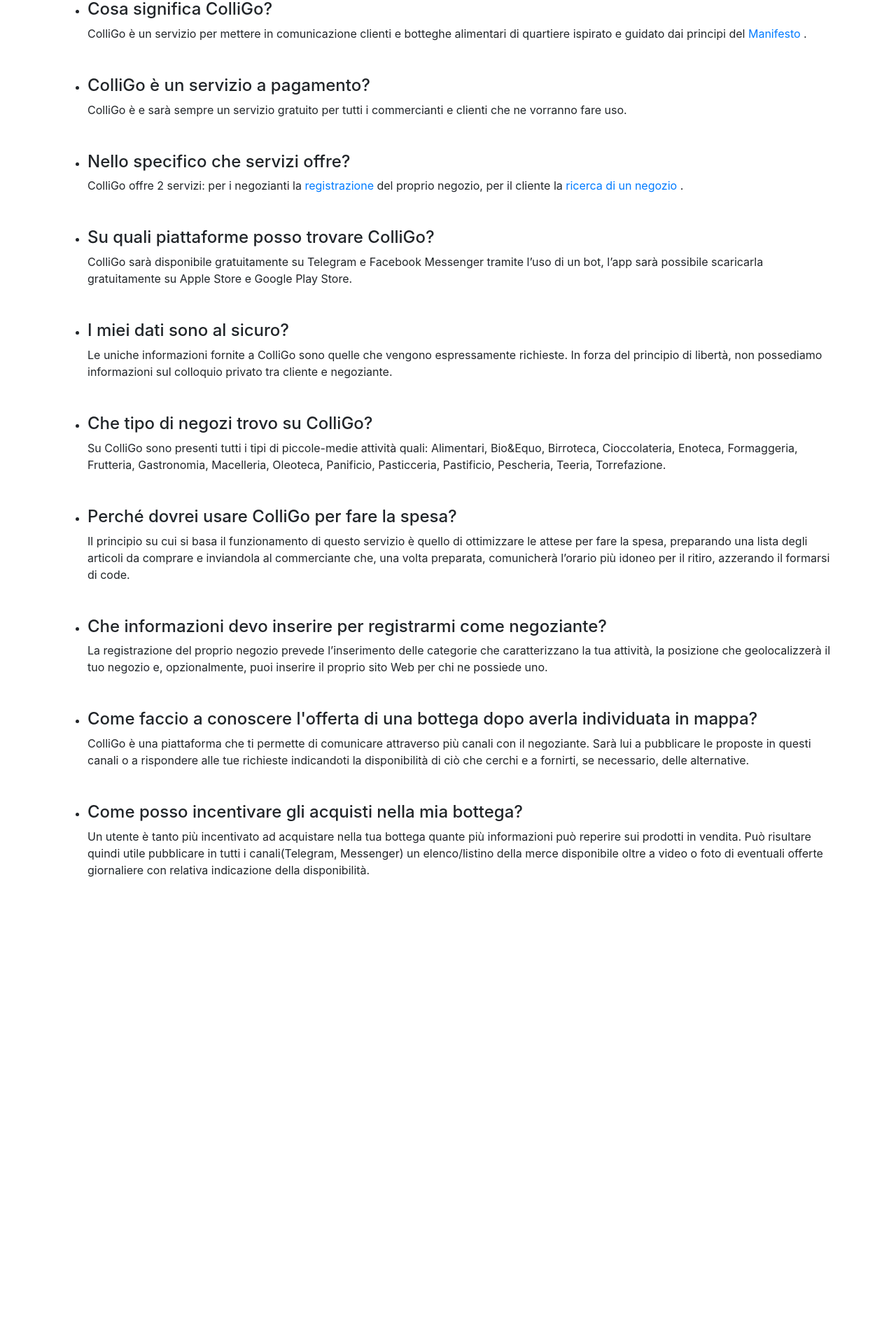
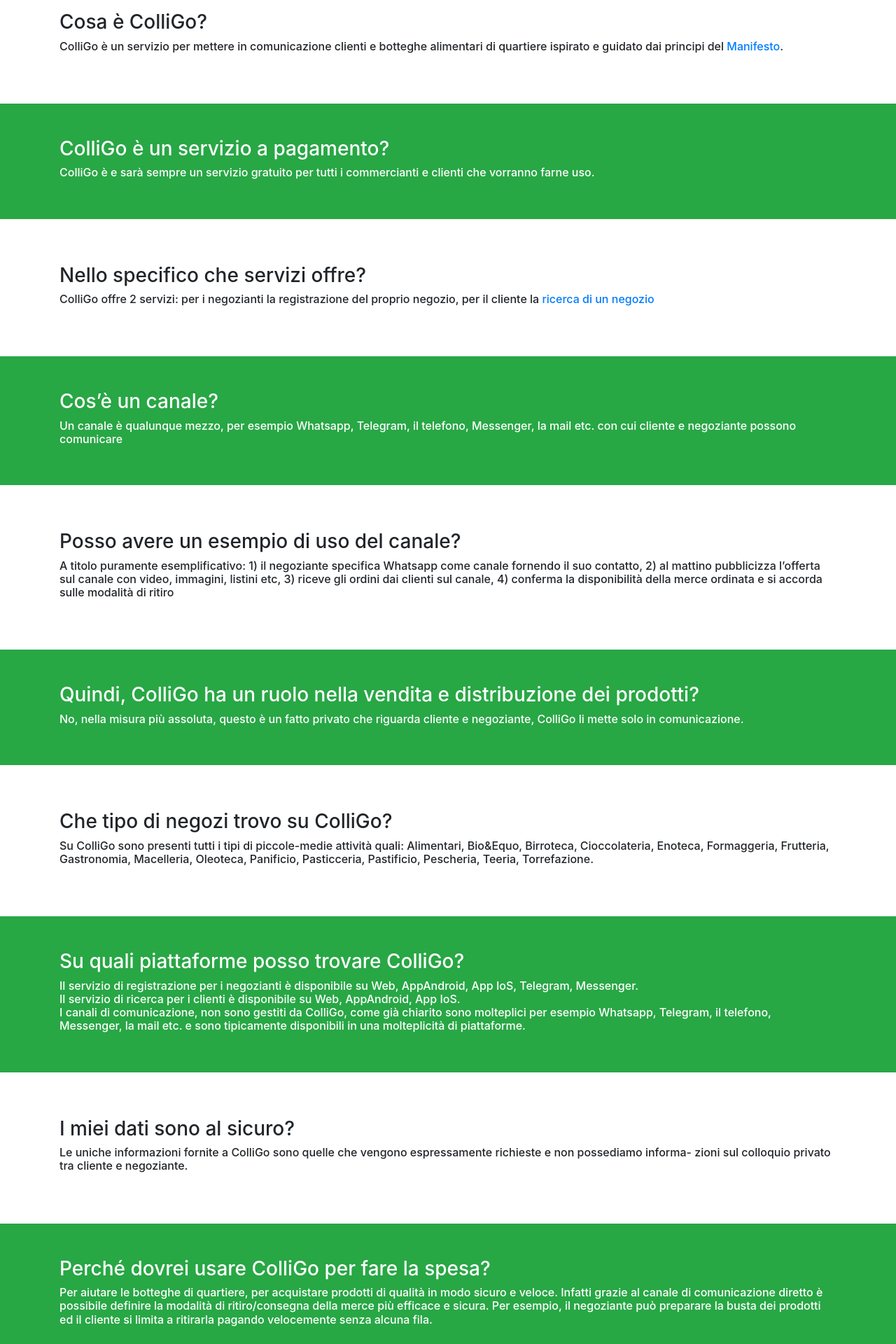
Before and after one commit to limone-eth/easy-collect-web, a Vue app: page /domande-frequenti in a window 1280 px wide. Shown: the part 211-2131 px from the top of the page at 70% size. Before the commit the page ends 1482 px from the top, so only its background shows below. Built offline with nearby package versions, Linux system fonts and the light colour scheme; what vue-browser-geolocation, vue-toast-notification would draw is missing.

Commit message:
New Chi Siamo and FAQ

```diff
--- a/src/components/Faq.vue
+++ b/src/components/Faq.vue
@@ -1,114 +1,144 @@
 <template>
-    <div class="container">
-        <div class="h1 mt-5 text-center">
+    <div>
+        <div class="h1 mt-5 container">
             Domande Frequenti
         </div>
-        <ul>
-            <li>
-                <div class="h4 mt-5">
+        <div class="mt-3 container pt-5 pb-5">
+            <div class="h3">
+                Cosa è ColliGo?
+            </div>
+            <div class="h6">
+                ColliGo è un servizio per mettere in comunicazione clienti e botteghe alimentari di quartiere ispirato e
+                guidato dai principi del <a href="/manifesto">Manifesto</a>.
+            </div>
+        </div>
+        <div class="mt-3 bg-success text-white pt-5 pb-5">
+            <div class="container">
+                <div class="h3">
+                    ColliGo è un servizio a pagamento?
+                </div>
+                <div class="h6">
+                    ColliGo è e sarà sempre un servizio gratuito per tutti i commercianti e clienti che vorranno farne
+                    uso.
+                </div>
+            </div>
+        </div>
+        <div class="mt-3 container pt-5 pb-5">
+            <div class="h3">
+                Nello specifico che servizi offre?
+            </div>
+            <div class="h6">
+                ColliGo offre 2 servizi: per i negozianti la registrazione <a href="/registrati"></a> del proprio
+                negozio, per
+                il cliente la <a href="/mappa">ricerca di un negozio</a>
+            </div>
+        </div>
+        <div class="mt-3 bg-success text-white pt-5 pb-5">
+            <div class="container">
+                <div class="h3">
+                    Cos’è un canale?
+                </div>
+                <div class="h6">
+                    Un canale è qualunque mezzo, per esempio Whatsapp, Telegram, il telefono, Messenger, la mail etc.
+                    con cui cliente e negoziante possono comunicare
+                </div>
+            </div>
+        </div>
+        <div class="mt-3 container pt-5 pb-5">
+            <div class="h3">
+                Posso avere un esempio di uso del canale?
+            </div>
+            <div class="h6">
+                A titolo puramente esemplificativo: 1) il negoziante specifica Whatsapp come canale fornendo il suo
+                contatto, 2) al mattino pubblicizza l’offerta sul canale con video, immagini, listini etc, 3) riceve gli
+                ordini dai clienti sul canale, 4) conferma la disponibilità della merce ordinata e si accorda sulle
+                modalità di ritiro
+            </div>
+        </div>
+        <div class="mt-3 bg-success text-white pt-5 pb-5">
+            <div class="container">
+                <div class="h3">
+                    Quindi, ColliGo ha un ruolo nella vendita e distribuzione dei prodotti?
+                </div>
+                <div class="h6">
+                    No, nella misura più assoluta, questo è un fatto privato che riguarda cliente e negoziante, ColliGo
+                    li mette solo in comunicazione.
+                </div>
+            </div>
+        </div>
+        <div class="mt-3 container pt-5 pb-5">
+            <div class="h3">
+                Che tipo di negozi trovo su ColliGo?
+            </div>
+            <div class="h6">
+                Su ColliGo sono presenti tutti i tipi di piccole-medie attività quali: Alimentari, Bio&Equo, Birroteca,
+                Cioccolateria, Enoteca, Formaggeria, Frutteria, Gastronomia, Macelleria, Oleoteca, Panificio,
+                Pasticceria, Pastificio, Pescheria, Teeria, Torrefazione.
+            </div>
+        </div>
+        <div class="mt-3 bg-success text-white pt-5 pb-5">
+            <div class="container">
+                <div class="h3">
+                    Su quali piattaforme posso trovare ColliGo?
+                </div>
+                <div class="h6">
+                    Il servizio di registrazione per i negozianti è disponibile su Web, AppAndroid, App IoS, Telegram,
+                    Messenger. <br>
+                    Il servizio di ricerca per i clienti è disponibile su Web, AppAndroid, App IoS. <br>
+                    I canali di comunicazione, non sono gestiti da ColliGo, come già chiarito sono molteplici per
+                    esempio Whatsapp, Telegram, il telefono, Messenger, la mail etc. e sono tipicamente disponibili in
+                    una molteplicità di piattaforme.
+                </div>
+            </div>
+        </div>
+        <div class="mt-3 container pt-5 pb-5">
+            <div class="h3">
+                I miei dati sono al sicuro?
+            </div>
+            <div class="h6">
+                Le uniche informazioni fornite a ColliGo sono quelle che vengono espressamente richieste e non
+                possediamo informa- zioni sul colloquio privato tra cliente e negoziante.
+            </div>
+        </div>
+        <div class="mt-3 bg-success text-white pt-5 pb-5">
+            <div class="container">
+                <div class="h3">
+                    Perché dovrei usare ColliGo per fare la spesa?
+                </div>
+                <div class="h6">
+                    Per aiutare le botteghe di quartiere, per acquistare prodotti di qualità in modo sicuro e veloce.
+                    Infatti grazie al canale di comunicazione diretto è possibile definire la modalità di
+                    ritiro/consegna della merce più efficace e sicura. Per esempio, il negoziante può preparare la busta
+                    dei prodotti ed il cliente si limita a ritirarla pagando velocemente senza alcuna fila.
+                </div>
+            </div>
+        </div>
+        <div class="mt-3 container pt-5 pb-5">
+            <div class="h3">
+                ColliGo è open source, cosa significa?
+            </div>
+            <div class="h6">
+                Significa che chiunque può vedere come ColliGo è fatto su <a
+                    href="https://github.com/andreavitaletti/ColliGo">https://github.com/andreavitaletti/ColliGo</a> e
+                proporre miglioramenti.
+            </div>
+        </div>
+        <div class="mt-3 bg-success text-white pt-5 pb-5">
+            <div class="container">
+                <div class="h3">
                     Cosa significa ColliGo?
                 </div>
-                <div>
-                    ColliGo è un servizio per mettere in comunicazione clienti e botteghe alimentari di quartiere
-                    ispirato e guidato dai principi del <a href="./Manifesto.pdf" target="_blank">Manifesto
-                </a>.
+                <div class="h6">
+                    Colligo è un termine latino dai molteplici significati, tra cui alcuni pertinenti ai principi che ci
+                    guidano: riunire, ricondurre, guadagnare, richiamare alla memoria, raccogliere.
                 </div>
-            </li>
-            <li>
-                <div class="h4 mt-5">
-                    ColliGo è un servizio a pagamento?
-                </div>
-                <div>
-                    ColliGo è e sarà sempre un servizio gratuito per tutti i commercianti e clienti che ne
-                    vorranno fare uso.
-                </div>
-            </li>
-            <li>
-                <div class="h4 mt-5">
-                    Nello specifico che servizi offre?
-                </div>
-                <div>
-                    ColliGo offre 2 servizi: per i negozianti la
-                    <router-link to="/registrati">registrazione</router-link>
-                    del proprio negozio,
-                    per il cliente la
-                    <router-link to="/mappa">ricerca di un negozio</router-link>
-                    .
-                </div>
-            </li>
-            <li>
-                <div class="h4 mt-5">
-                    Su quali piattaforme posso trovare ColliGo?
-                </div>
-                <div>
-                    ColliGo sarà disponibile gratuitamente su Telegram e Facebook Messenger tramite l’uso di un bot,
-                    l’app sarà possibile scaricarla gratuitamente su Apple Store e Google Play Store.
-                </div>
-            </li>
-            <li>
-                <div class="h4 mt-5">
-                    I miei dati sono al sicuro?
-                </div>
-                <div>
-                    Le uniche informazioni fornite a ColliGo sono quelle che vengono espressamente richieste. In forza
-                    del principio di libertà, non possediamo informazioni sul colloquio privato tra cliente e
-                    negoziante.
-                </div>
-            </li>
-            <li>
-                <div class="h4 mt-5">
-                    Che tipo di negozi trovo su ColliGo?
-                </div>
-                <div>
-                    Su ColliGo sono presenti tutti i tipi di piccole-medie attività quali: Alimentari, Bio&Equo,
-                    Birroteca, Cioccolateria, Enoteca, Formaggeria, Frutteria, Gastronomia, Macelleria, Oleoteca,
-                    Panificio, Pasticceria, Pastificio, Pescheria, Teeria, Torrefazione.
-                </div>
-            </li>
-            <li>
-                <div class="h4 mt-5">
-                    Perché dovrei usare ColliGo per fare la spesa?
-                </div>
-                <div>
-                    Il principio su cui si basa il funzionamento di questo servizio è quello di ottimizzare le
-                    attese per fare la spesa, preparando una lista degli articoli da comprare e inviandola al
-                    commerciante che, una volta preparata, comunicherà l’orario più idoneo per il ritiro, azzerando il
-                    formarsi di code.
-                </div>
-            </li>
-            <li>
-                <div class="h4 mt-5">
-                    Che informazioni devo inserire per registrarmi come negoziante?
-                </div>
-                <div>
-                    La registrazione del proprio negozio prevede l’inserimento delle categorie che caratterizzano la tua
-                    attività, la posizione che geolocalizzerà il tuo negozio e,
-                    opzionalmente, puoi inserire il proprio sito Web per chi ne possiede uno.
-                </div>
-            </li>
-            <li>
-                <div class="h4 mt-5">
-                    Come faccio a conoscere l'offerta di una bottega dopo averla individuata in mappa?
-                </div>
-                <div>
-                    ColliGo è una piattaforma che ti permette di comunicare attraverso più canali con il negoziante.
-                    Sarà lui a pubblicare le proposte in questi canali o a rispondere alle tue richieste indicandoti la
-                    disponibilità di ciò che cerchi e a fornirti, se necessario, delle
-                    alternative.
-                </div>
-            </li>
-            <li>
-                <div class="h4 mt-5">
-                    Come posso incentivare gli acquisti nella mia bottega?
-                </div>
-                <div>
-                    Un utente è tanto più incentivato ad acquistare nella tua bottega quante più informazioni può
-                    reperire sui prodotti in vendita. Può risultare quindi utile pubblicare in tutti i canali(Telegram,
-                    Messenger) un elenco/listino della merce disponibile oltre a video o foto di eventuali offerte
-                    giornaliere con relativa indicazione della disponibilità.
-                </div>
-            </li>
-        </ul>
+            </div>
+        </div>
+        <div class="mt-3 container pt-5 pb-5">
+            <div class="h6">
+                Contattaci su <a href="mailto:info@colligo.shop">info@colligo.shop</a> per ogni chiarimento e/o suggerimento.
+            </div>
+        </div>
     </div>
 </template>
 
--- a/src/components/WhoWeAre.vue
+++ b/src/components/WhoWeAre.vue
@@ -1,43 +1,141 @@
 <template>
-    <div class="container mt-3">
-        <div class="display-4 text-center">
+    <div>
+        <!-- SECTION 1 --->
+        <div class="text-white bg-success pt-5 pb-5">
+            <div class="container">
+                <div class="h1">
                     Chi Siamo
                 </div>
-        <div class="container">
-            In un periodo quanto mai difficile per la nostra società, abbiamo sentito l’esigenza di dare il nostro
-            contributo mettendo in piedi ColliGo, un’iniziativa open-source e senza fini di lucro che ha lo scopo di
-            fornire un sostegno alle piccole-medie botteghe alimentari del nostro Paese e al tempo stesso consentire ai
-            cittadini di fare spesa in modo sicuro e rapido. <br> <br>
-            La scintilla è stata un post su LinkedIn di Andrea Vitaletti, Professore Associato della Facoltà di
-            Ingegneria alla “Sapienza” di Roma, che ha raccolto subito tante adesioni e spunti interessanti. In tempi
-            record abbiamo formato un team cresciuto velocemente aggregando persone con competenze ed esperienze
-            diverse, accomunate da valori condivisi, riassunti nel Manifesto (<a href="./Manifesto.pdf" target="_blank">Manifesto di ColliGo</a>). Al progetto ha aderito con entusiasmo La Pecora Nera Editore, casa editrice enogastronomica già
-            attiva con la campagna social <b>#facciospesainbottega</b> e via via altre professionalità ed aziende, quali
-            Passion Fruit Hub che cura l’ufficio stampa e Hosting Solutions (Genesys Informatica srl) che ha messo a
-            disposizione il servizio di hosting. Il gruppo sta crescendo ulteriormente con il coinvolgimento delle
-            associazioni di categoria che informeranno i loro iscritti sulle opportunità offerte da ColliGo.
-            <br> <br>
-            Se sei interessato a collaborare con noi, scrivici a info@colligo.shop illustrandoci il contributo che pensi
-            di poter dare.
-
+                <div>
+                    Intorno ad un’idea di Andrea Vitaletti, Professore Associato della Facoltà di Ingegneria alla
+                    “Sapienza”
+                    di Roma, si sono riunite molteplici competenze e esperienze accomunate da valori condivisi che hanno
+                    portato in tempi record alla realizzazione di ColliGo. <br>
+                    Al progetto hanno aderito con entusiasmo la casa editrice enograstronomica <a class="text-white"
+                                                                                                  href="http://lapecoranera.net"><u>La
+                    Pecora Nera Editore</u></a> - da
+                    anni impegnata nella valorizzazione delle botteghe del gusto - <a class="text-white"
+                                                                                      href="https://passionfruithub.com/"><u>Passion
+                    Fruit Hub</u></a> - ufficio stampa - e
+                    <a class="text-white" href="https://www.hostingsolutions.it/"><u>Hosting Solutions (Genesys
+                        Informatica srl)</u></a> - servizio di hosting. <br><br>
+                    Se sei interessato a collaborare con noi, scrivici a info@colligo.shop illustrandoci il con- tributo
+                    che
+                    pensi di poter dare.
                 </div>
                 <br>
-        <div class="h2 text-center">
+                <div class="h1">
                     Gruppo di lavoro
                 </div>
                 <div>
                     Alessio Cesaretti, Andrea Aurizi, Andrea
                     Misuraca, Andrea Vitaletti (coordinatore), Angelo Catalani, Arianna Fusilli, Arianna Mauro, Daniele
-            Iacomini, Danilo Lato, Davide Gimondo, Francesco Colasante, Lorenzo Scollo, Luca Ferrera, Luca Tomei, Marco
+                    Iacomini, Danilo Lato, Davide Gimondo, Francesco Colasante, Lorenzo Scollo, Luca Ferrera, Luca
+                    Tomei, Marco
                     Zecchini, Mariolina Pepe, Matteo Brandi, Mattia Righetti, Michela Ciommo, Michele Anselmi, Riccardo
-            Bianchini, Simone Cargiani, Simone Silvestri, Simone Staffa, Stefano Latini, Valerio Coretti, Valerio
+                    Bianchini, Simone Cargiani, Simone Silvestri, Simone Staffa, Stefano Latini, Valerio Coretti,
+                    Valerio
                     Ferrari
                     <br>
                     <br>
                     Aggiornato al {{today}}
                 </div>
+            </div>
+        </div>
         <br>
-        <div class="h2 text-center">
+        <div class="container">
+            <div class="h1">
+                Manifesto
+            </div>
+            <div>
+                Le botteghe di quartiere sono una ricchezza, naturali presidi di ascolto sul territorio e motore della
+                vita
+                dei quartieri. Ti conoscono personalmente, ti consigliano e ti possono offrire i prodotti più buoni e
+                genuini.
+                <br><br>
+                Questa ricchezza si sta depauperando soggetta ormai da anni al cambiamento frenetico delle nostre
+                abitudini
+                e alla competizione del commercio on-line e della grande distribuzione organizzata (GDO).
+                <br><br>
+                L’impoverimento, ha come ulteriore conseguenza la sofferenza dei piccoli produttori di qualità, i
+                custodi
+                della nostra ricchissima biodiversità alimentare, che a causa dei ridotti volumi non sono in grado di
+                ottemperare alle richieste della GDO, ma possono trovare il giusto spazio nelle botteghe.
+                <br><br>
+                In questo momento di crisi dovuto al COVID-19, le botteghe, ulteriormente sotto pressione, rappresentano
+                per
+                noi una risorsa capace non solo di offrire un servizio di alta qualità, ma anche in massima sicurezza,
+                limitando gli inevitabili assembramenti nei supermercati grazie ad una distribuzione capillare sul
+                territorio.
+                <br><br>
+                <b>ColliGo vuole ristabilire e rafforzare il contatto tra le botteghe e i suoi clienti attraverso un
+                    servizio
+                    ispirato ai seguenti principi</b>:
+                <ul>
+                    <li>
+                        <b>Gratuità</b>: ColliGo è e sarà sempre gratuito per i commercianti e per i clienti
+                    </li>
+                    <li><b>Trasparenza</b>: ColliGo è un servizio aperto, sviluppato secondo i principi
+                        dell’open-source; il
+                        che
+                        significa che chiunque può vedere come funziona al suo interno e proporre miglioramenti.
+                    </li>
+                    <li><b>Libertà</b>: ColliGo mette in contatto clienti e negozianti, lasciandoli liberi di portare
+                        avanti
+                        il
+                        colloquio in piena autonomia, su qualunque mezzo, senza interferire in alcun modo.
+                    </li>
+                    <li><b>Eticità</b>: ColliGo vuole stimolare un commercio dove produttori ed esercenti abbiano un
+                        potere
+                        contrattuale equilibrato e nel quale il lavoro di ciascuno sia giustamente remunerato.
+                    </li>
+                    <li><b>Privatezza</b>: Le uniche informazioni fornite a ColliGo sono quelle che vengono
+                        esplicitamente
+                        richieste. In forza del principio di libertà, non possediamo informazioni sul colloquio privato
+                        tra
+                        cliente e negoziante.
+                    </li>
+                    <li><b>Accessibilità</b>: ColliGo è pensato per essere usato da tutti e richiede solo la
+                        disponibilità
+                        di un
+                        cellulare.
+                    </li>
+                </ul>
+                ColliGo è anche una comunità che sta sviluppando il servizio e che condivide gli intenti ed i principi
+                di
+                questo manifesto. Se li condividi anche tu faccelo sapere su <a href="mailto:info@colligo.shop">info@colligo.shop</a>
+                <br><br>
+                <u>ColliGo è un termine latino</u> dai molteplici significati, tra cui alcuni pertinenti ai principi che
+                ci
+                guidano: riunire, ricondurre, guadagnare, richiamare alla memoria, raccogliere.
+            </div>
+        </div>
+        <div class="container">
+            <div class="d-none d-sm-block">
+                <div class="row mt-4">
+                    <div class="col-4">
+                        <b-button variant="success" class="btn-block" to="/mappa">Cerca una bottega</b-button>
+                    </div>
+                    <div class="col-4">
+                        <b-button variant="outline-success" class="btn-block" to="/esercenti">Registra la tua attività
+                        </b-button>
+                    </div>
+                </div>
+            </div>
+            <div class="d-block d-sm-none">
+                <div class="row mt-4">
+                    <div class="col-6">
+                        <b-button variant="success" class="btn-block" to="/mappa">Cerca una bottega</b-button>
+                    </div>
+                    <div class="col-6">
+                        <b-button variant="outline-success" to="/esercenti">Registra la tua attività
+                        </b-button>
+                    </div>
+                </div>
+            </div>
+        </div>
+        <br>
+        <div class="h1 container">
             Partners
             <partners></partners>
         </div>
@@ -47,6 +145,7 @@
 <script>
   import Partners from "./Partners";
   import moment from 'moment'
+
   export default {
     name: "WhoWeAre",
     components: {
```
Also changed, not shown: src/components/Partners.vue (+4 -18 lines). Lines whose indentation alone changed are shown as unchanged.
